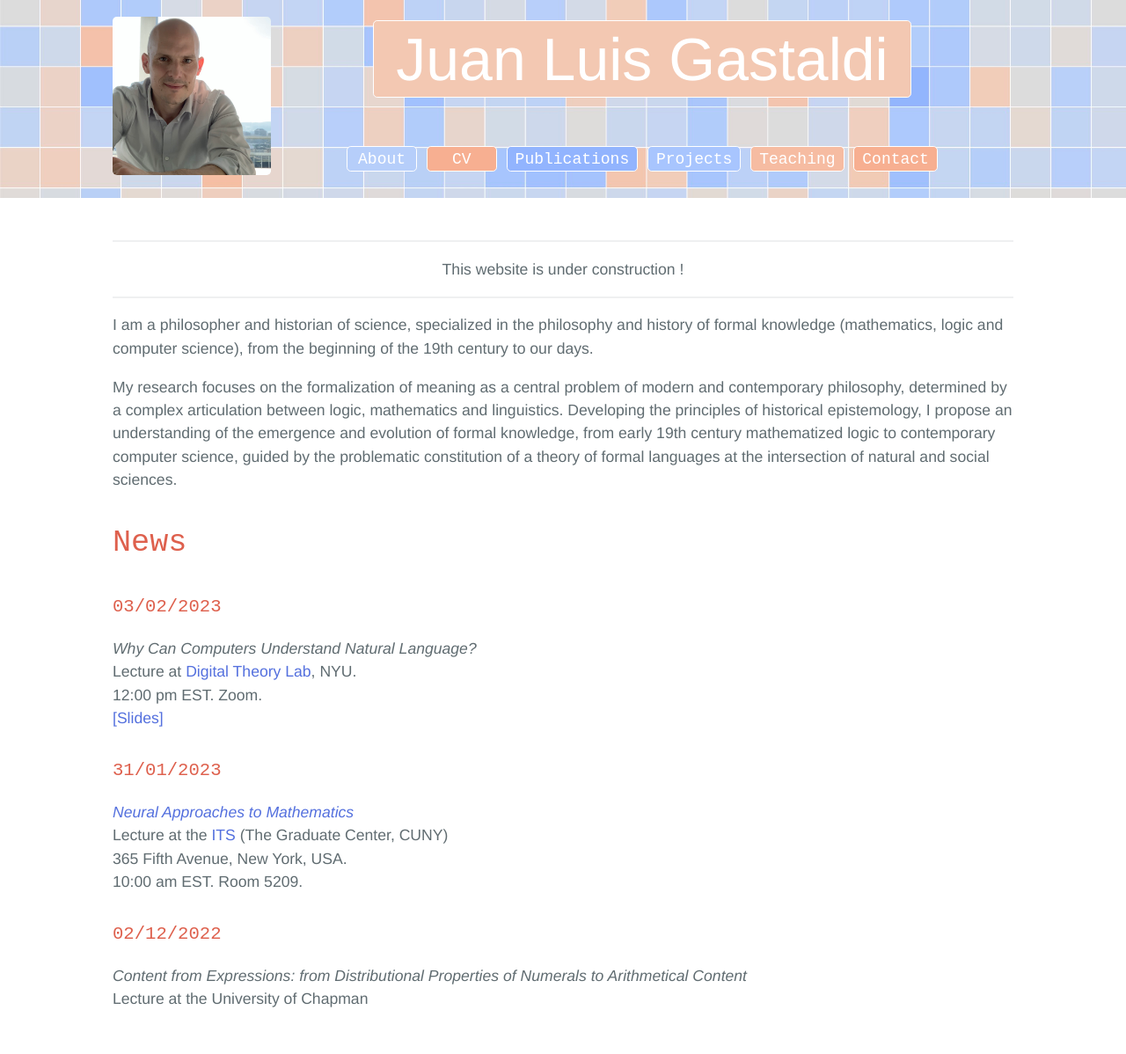
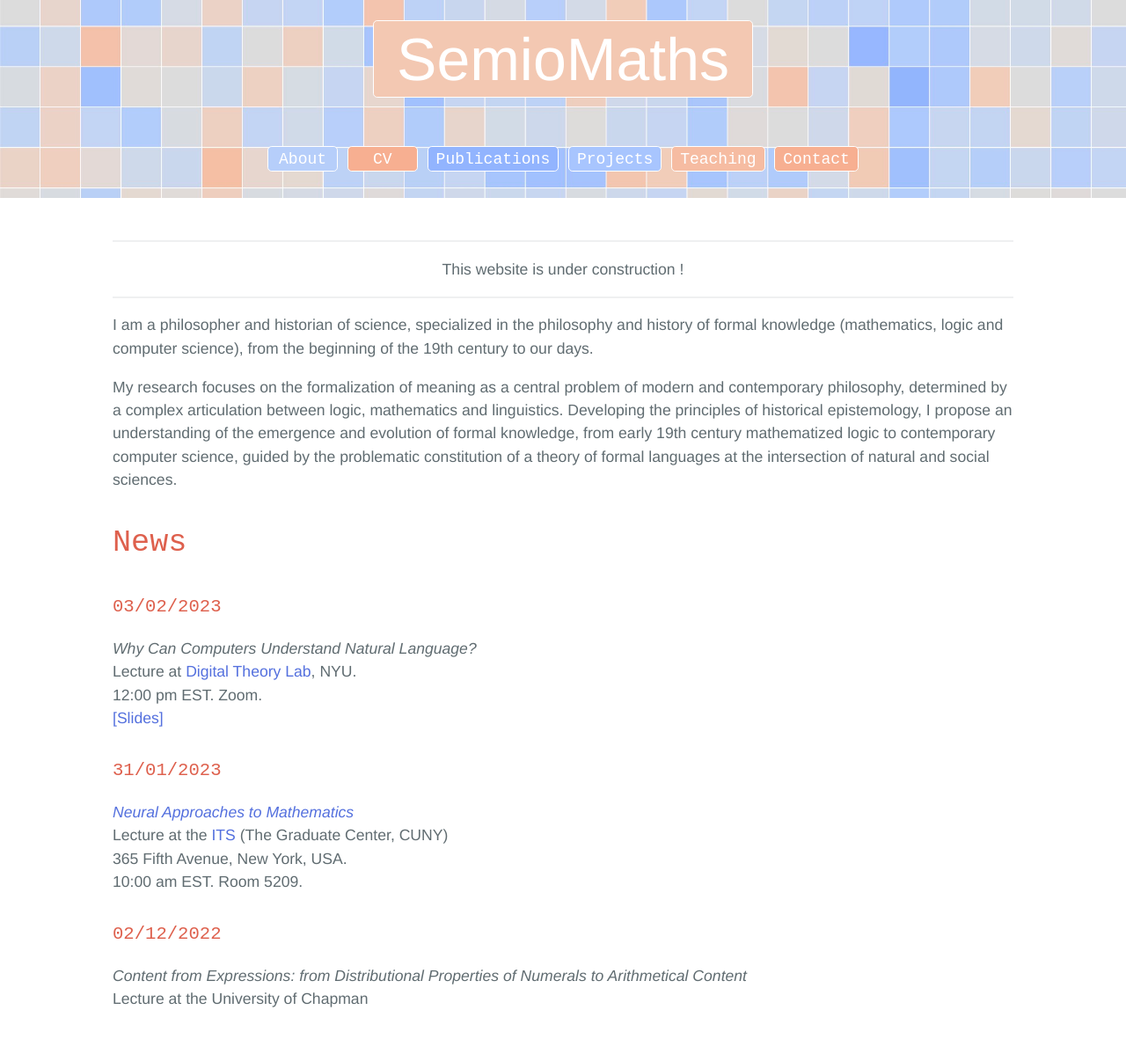
Before and after one commit to Gianni-G/semiomaths, a Jekyll site: the page built from index.md, in a window 1280 px wide. Shown: the whole page at 88% size. Built offline with Jekyll 4.4.1, drawn with Linux system fonts in a browser that asks for light colours.

Commit message:
Title and photo remove

```diff
--- a/_layouts/default.html
+++ b/_layouts/default.html
@@ -32,7 +32,7 @@
           <!-- <div class="image"> -->
           <div id="photo">
             <a href="{{ site.github.home }}">
-              <img src="{{ site.img.photo }}" class="image" alt="Juan Luis Gastaldi">
+              <!-- <img src="{{ site.img.photo }}" class="image" alt="SemioMaths"> -->
             </a>
           </div>
 
@@ -41,7 +41,7 @@
               <!-- <a href="{{ site.github.home }}" style="color: white; text-decoration:none;"> -->
               <!-- <a href="{{ site.github.home }}" style="font-size: 64px; font-family: 'Helvetica Neue', Helvetica, Arial, sans-serif;" class="btn"> -->
               <a href="{{ site.github.home }}" class="jlg_btn">
-                Juan Luis Gastaldi
+                SemioMaths
               </a>
             </div>
 
```
